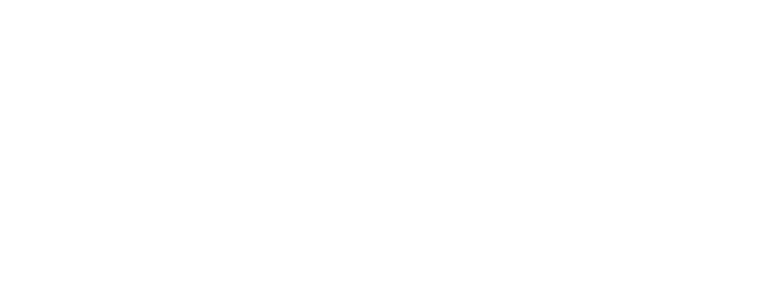
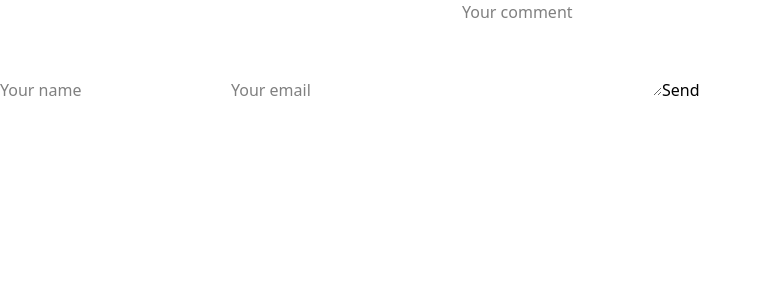
Before and after one commit to 3-sem-eksamen/night_club, a Next.js app: page /EventPage/1/1 in a window 1280 px wide. Shown: the top 300 px of the page, without its empty margins (0-762 px from the left). Built offline with nearby package versions, Linux system fonts and the light colour scheme.

Commit message:
Refactor EventPage to include CommentContainer and update console log in CommentContainer

```diff
--- a/src/app/(pages)/EventPage/[slug]/[id]/page.js
+++ b/src/app/(pages)/EventPage/[slug]/[id]/page.js
@@ -1,5 +1,9 @@
-const slug = () => {
-  return <h1 className="color-sky-200">TEST</h1>;
-};
+import CommentContainer from "@/components/ContactUs/Contact";
 
-export default slug;
+export default function EventPage({ params }) {
+  return (
+    <section>
+      <CommentContainer />
+    </section>
+  );
+}
--- a/src/app/(pages)/page.js
+++ b/src/app/(pages)/page.js
@@ -19,6 +19,7 @@
       <VideoContainer />
       <TestimonialsContainer />
       <NewsContainer />
+      <CommentContainer />
     </section>
   );
 }
--- a/src/components/EventPage/CommentContainer.jsx
+++ b/src/components/EventPage/CommentContainer.jsx
@@ -2,7 +2,7 @@
 import {useForm} from "react-hook-form";
 import {z} from "zod";
 import {zodResolver} from "@hookform/resolvers/zod";
-import {useParams} from "next/navigation";
+import { useParams } from "next/navigation";
 
 const commentSchema = z.object({
   name: z.string().min(1, "Name is required"),
@@ -12,7 +12,7 @@
 
 const CommentContainer = () => {
   const params = useParams();
-  console.log(params);
+  console.log("KIIIIG", params);
   const {
     register,
     handleSubmit,
```
